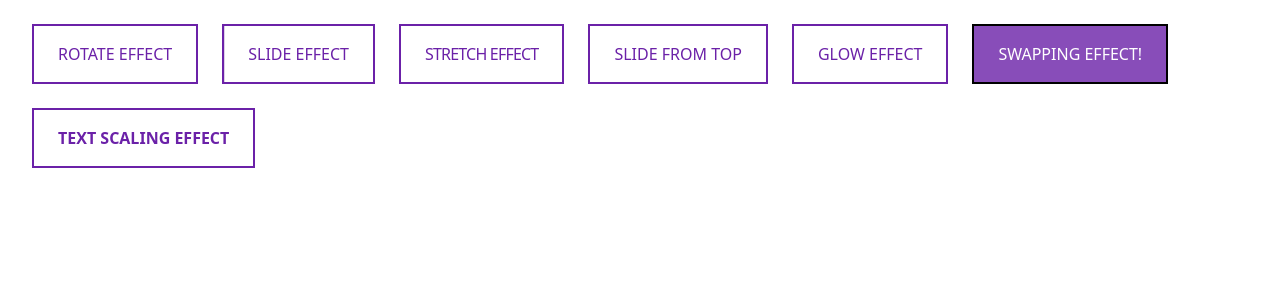
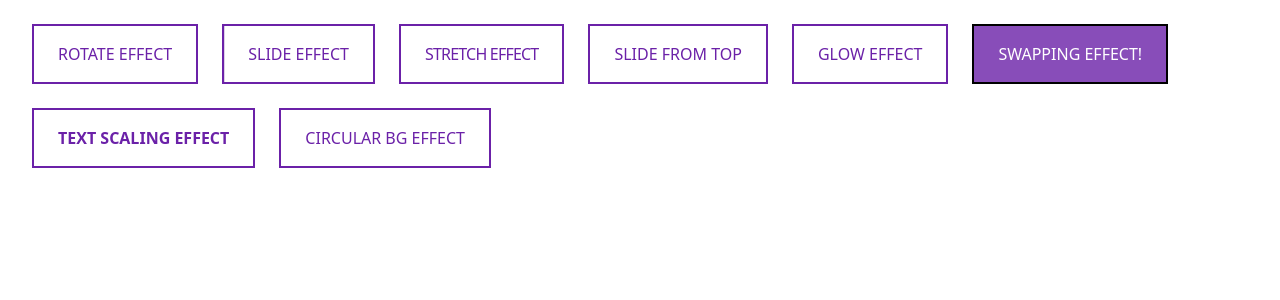
Before and after one commit to exploitenomah/css-animations, a React (Create React App) app: page /buttons in a window 1280 px wide. Shown: the top 300 px of the page. Built offline with nearby package versions, Linux system fonts and the light colour scheme.

Commit message:
create circular bg btn animation

```diff
--- a/src/pages/Buttons.js
+++ b/src/pages/Buttons.js
@@ -60,6 +60,12 @@ export default function Buttons() {
         hover:text-transparent hover:before:text-white`}>
          text scaling effect
       </ButtonBase>
+      <ButtonBase className={`relative text-purple-800 bg-transparent linear duration-300 border-2 border-purple-800
+        before:absolute before:h-[0%] before:w-full before:z-[-1] before:bg-purple-900/80 before:rounded-b-[50%]
+        before:top-0 before:left-0 before:linear before:duration-500
+        hover:text-white hover:before:h-[200%]`}>
+         circular bg effect
+      </ButtonBase>
     </main>
   )
 }
```
